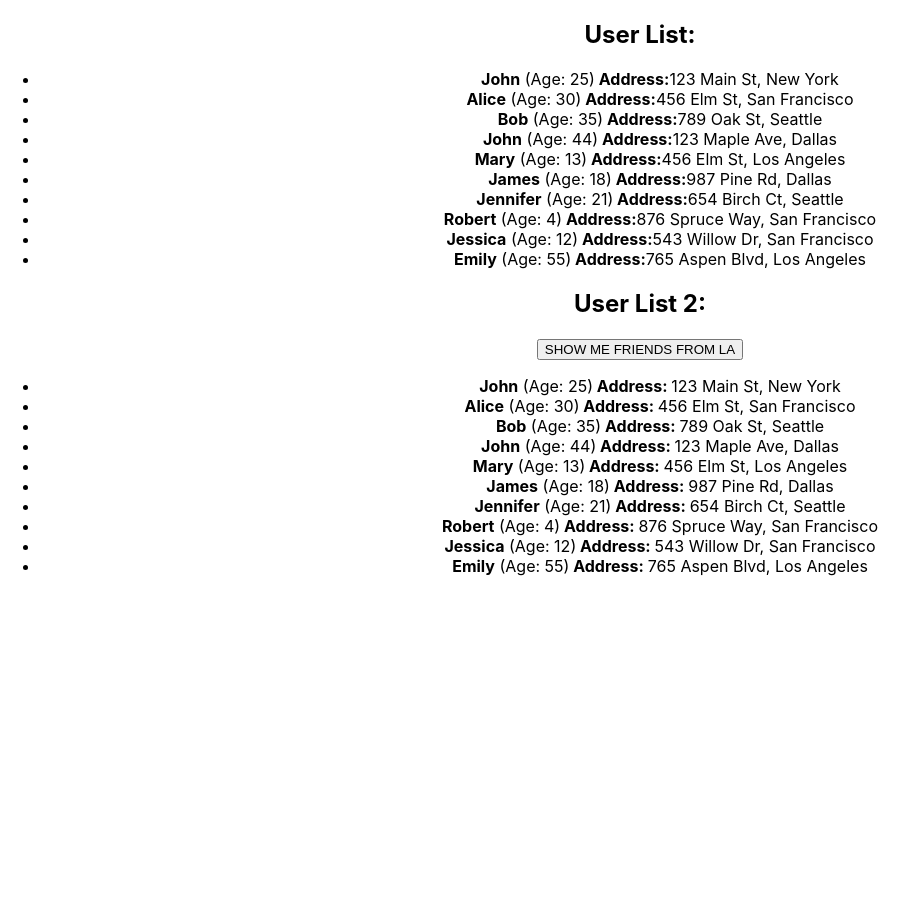
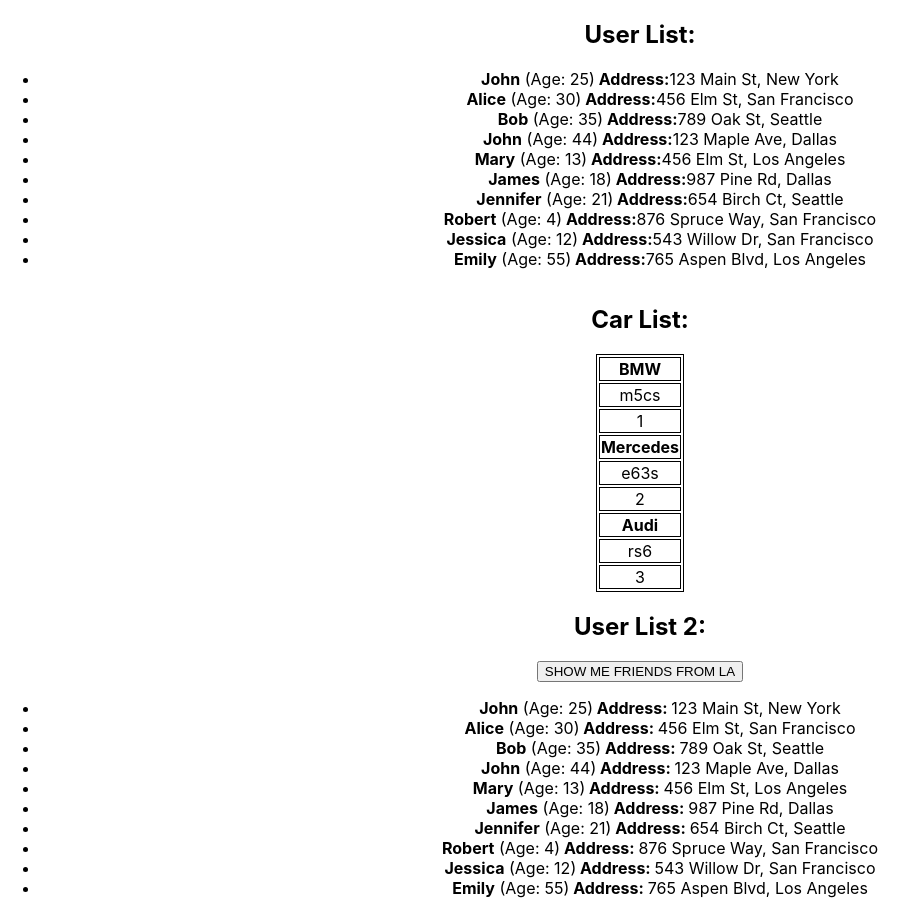
Before and after one commit to EleonoraPavlova/hReact, a React (Create React App) app: page / in a window 1280 px wide. Shown: the whole page, without its empty margins (0-918 px from the left). Before the commit the page ends 800 px from the top, so only its background shows below. Built offline with nearby package versions, Linux system fonts and the light colour scheme.

Commit message:
microtask 1

```diff
--- /dev/null
+++ b/src/HW/1/Car.tsx
@@ -0,0 +1,33 @@
+//mircotask
+type CarType = {
+  id: number;
+  manufacturer: string;
+  model: string;
+};
+
+type Cars = {
+  cars: CarType[]; // ожидание всего массива cars  у родителя
+};
+
+export const Car = (props: Cars) => {
+
+  return (
+    <div id={'hw01-users'} className="car">
+      <h2>Car List:</h2>
+      <table>{props.cars.map(car => {
+        return (<tbody key={car.id}><tr >
+          <th>{car.manufacturer}</th>
+        </tr>
+          <tr>
+            <td>{car.model}</td>
+          </tr>
+          <tr>
+            <td>{car.id}</td>
+          </tr></tbody>
+        )
+      })}
+
+      </table>
+    </div >
+  );
+};
--- a/src/HW/1/HW1.tsx
+++ b/src/HW/1/HW1.tsx
@@ -1,3 +1,4 @@
+import { Car } from "./Car";
 import { UserList } from './UserList';
 
 export const HW1 = () => {
@@ -27,9 +28,16 @@
 		{ id: 10, name: 'Emily', age: 55, address: { street: '765 Aspen Blvd', city: 'Los Angeles' } },
 	];
 
+	const cars = [
+		{ manufacturer: 'BMW', model: 'm5cs', id: 1 },
+		{ manufacturer: 'Mercedes', model: 'e63s', id: 2 },
+		{ manufacturer: 'Audi', model: 'rs6', id: 3 }
+	]
+
 	return (
 		<div id={'hw01'}>
 			<UserList users={users} />
+			<Car cars={cars} />
 		</div>
 	);
 };
--- a/src/index.css
+++ b/src/index.css
@@ -11,3 +11,15 @@
   font-family: source-code-pro, Menlo, Monaco, Consolas, 'Courier New',
     monospace;
 }
+
+table,
+th,
+td {
+  border: 1px solid black;
+}
+
+.car {
+  display: flex;
+  flex-direction: column;
+  align-items: center;
+}
```
